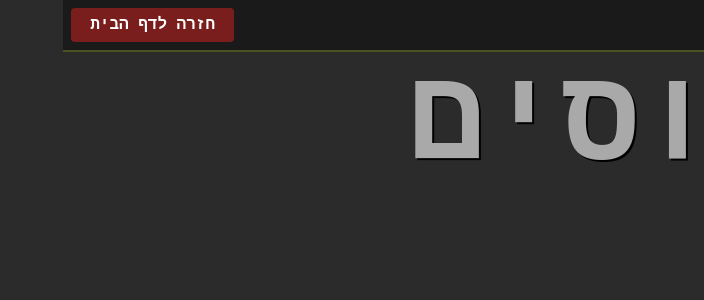
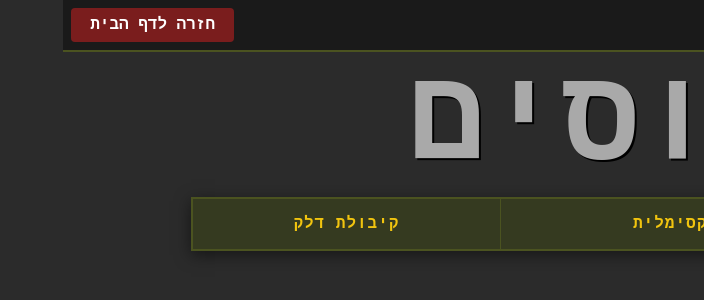
Before and after one commit to yyo6420/fighterAircraftManagement, a React (Vite) app in the folder client/: page /aircraftsTypes in a window 1280 px wide. Shown: the top 300 px of the page, without its empty margins (576-1280 px from the left). Built offline with nearby package versions, Linux system fonts and the light colour scheme.

Commit message:
Table component

```diff
--- /dev/null
+++ b/client/src/components/Table.jsx
@@ -0,0 +1,18 @@
+function Table({ columns, rows }) {
+    return (
+        <table>
+            <tbody>
+                <tr>
+                    {columns.map(column => {
+                        return <th>{column}</th>
+                    })}
+                </tr>
+                {rows.map(row => {
+                    return <th>{row}</th>
+                })}
+            </tbody>
+        </table>
+    )
+}
+
+export default Table
--- a/client/src/index.css
+++ b/client/src/index.css
@@ -8,8 +8,8 @@
 body {
   display: flex;
   flex-direction: column;
+  gap: 1rem;
   text-align: center;
-  gap: 1rem;
   align-items: center;
   background-color: #2b2b2b;
   color: #e0e0e0;
--- a/client/src/pages/AircraftsPool.jsx
+++ b/client/src/pages/AircraftsPool.jsx
@@ -1,13 +1,14 @@
 import NavBar from "../components/NavBar.jsx"
+import Table from "../components/Table.jsx"
 function AircraftsPool() {
   return (
     <>
       <NavBar />
-      <div>
-        <h1 className="title aircraftsPoolTitle">
-          מאגר מטוסים
-        </h1>
-      </div>
+      <h1 className="title aircraftsPoolTitle">
+        מאגר מטוסים
+      </h1>
+
+      <Table columns={["מספר זיהוי", "שם המטוס", "סוג מטוס"]}  rows={[]}/>
     </>
   )
 }
--- a/client/src/pages/AircraftsTypes.jsx
+++ b/client/src/pages/AircraftsTypes.jsx
@@ -1,14 +1,15 @@
 import NavBar from "../components/NavBar.jsx"
+import Table from "../components/Table.jsx"
 
 function AircraftsTypes() {
   return (
     <>
       <NavBar />
-      <div>
-        <h1 className="title aircraftsTypesTitle">
-          סוגי מטוסים
-        </h1>
-      </div>
+      <h1 className="title aircraftsTypesTitle">
+        סוגי מטוסים
+      </h1>
+
+      <Table columns={["מספר זיהוי", "שם הדגם", "מהירות מקסימלית", "קיבולת דלק"]} rows={[]} />
     </>
   )
 }
--- a/client/src/pages/FlightDatabase.jsx
+++ b/client/src/pages/FlightDatabase.jsx
@@ -1,14 +1,15 @@
 import NavBar from "../components/NavBar.jsx"
+import Table from "../components/Table.jsx"
 
 function FlightDatabase() {
   return (
     <>
       <NavBar />
-      <div>
-        <h1 className="title flightDatabasetitle">
-          מאגר טיסות
-        </h1>
-      </div>
+      <h1 className="title flightDatabasetitle">
+        מאגר טיסות
+      </h1>
+
+      <Table columns={["מספר זיהוי של המטוס", "שעת יציאה", "שעת חזרה לבסיס", "נקודת אורך של היעד", "נקודת רוחב של היעד"]} rows={[]} />
     </>
   )
 }
--- a/client/src/styles/App.css
+++ b/client/src/styles/App.css
@@ -138,3 +138,51 @@
 .flightDatabasetitle {
     color: #5d6d7e;
 }
+
+table {
+    width: 90%;
+    max-width: 80rem;
+    border-collapse: collapse;
+    margin-left: auto;
+    margin-right: auto;
+    box-shadow: 0 4px 15px rgba(0, 0, 0, 0.5);
+    background-color: #1a1a1a;
+    border: 2px solid #4b5320;
+    color: #e0e0e0;
+    font-family: 'Courier New', Courier, monospace;
+}
+
+table tr:first-child {
+    text-transform: uppercase;
+    letter-spacing: 1px;
+    background-color: #353a20;
+    color: #f1c40f;
+}
+
+table th,
+table td {
+    padding: 1rem;
+    text-align: center;
+    border: 1px solid #4b5320;
+}
+
+table tbody tr:nth-child(even) {
+    background-color: #252525;
+}
+
+table tbody tr:hover {
+    cursor: crosshair;
+    background-color: #4b5320;
+    color: #ffffff;
+    transition: 0.2s ease-in-out;
+}
+
+table th {
+    font-weight: bold;
+}
+
+@media (max-width: 96rem) {
+    table {
+        width: 95%;
+    }
+}
```
